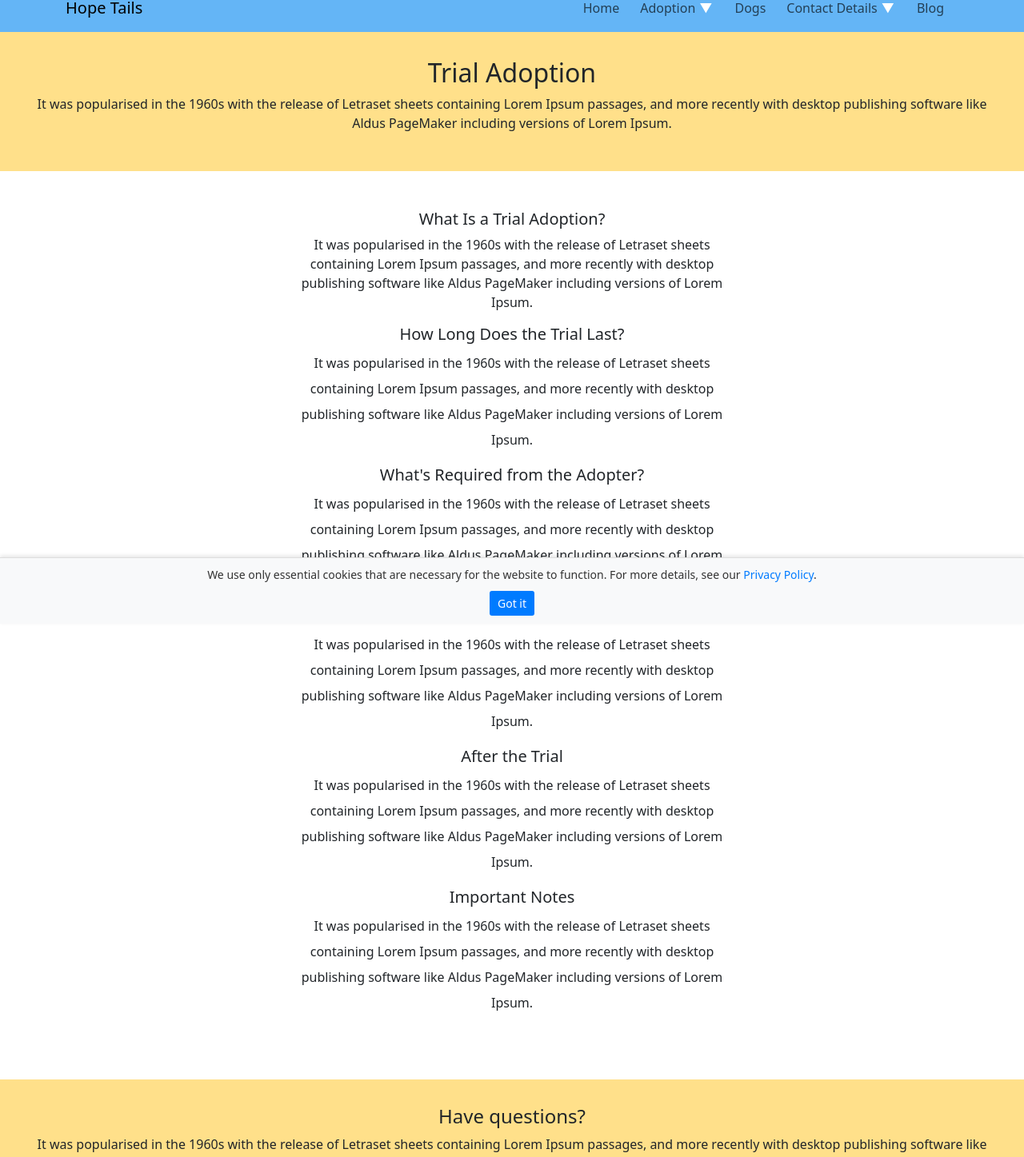
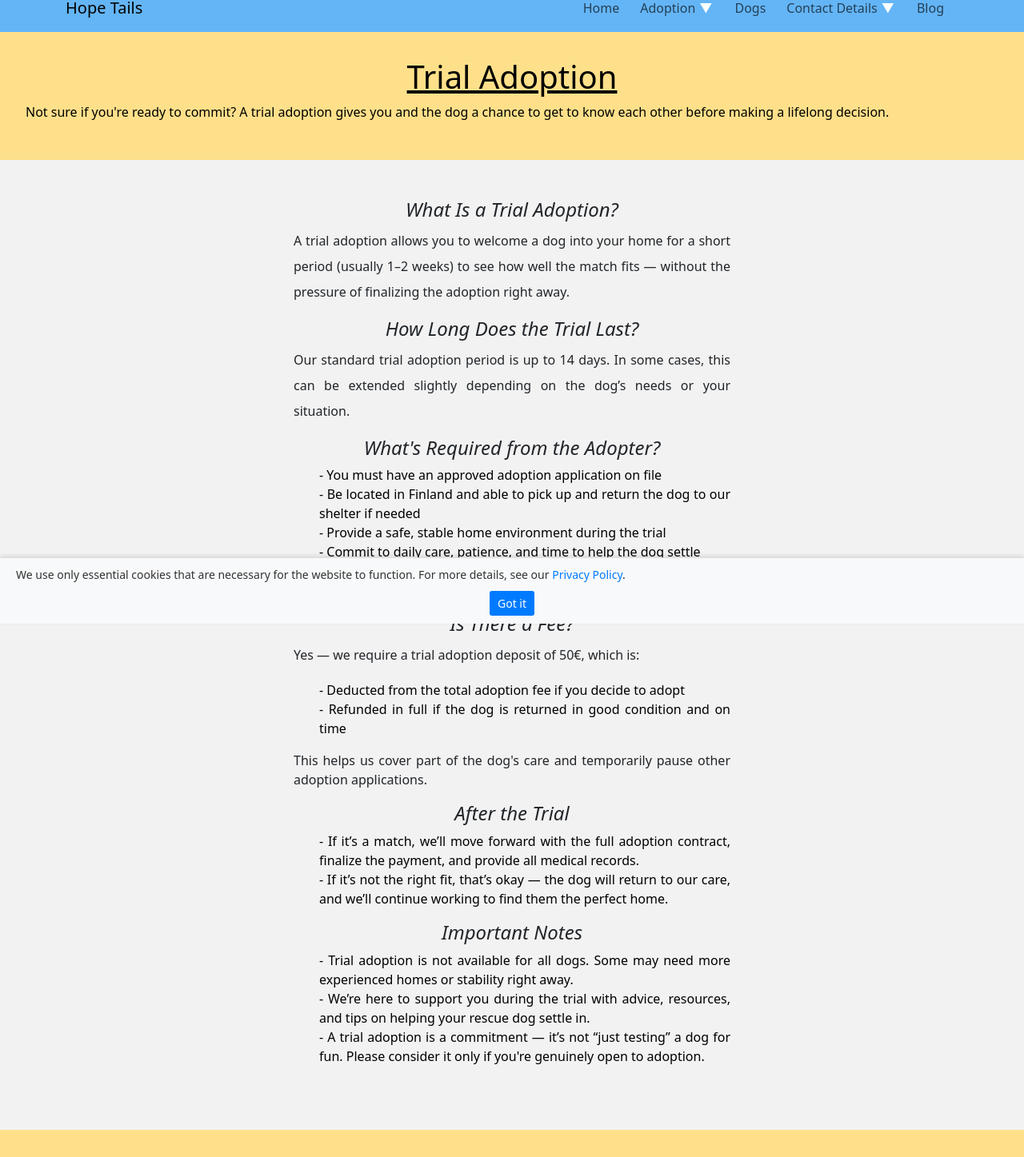
Before and after one commit to kristakorento/animal-rescue-adoption-website, a React (Vite) app: page /adoption/trial-adoption in a window 1280 px wide. Shown: the part 20-1467 px from the top of the page at 80% size. Built offline with nearby package versions, Linux system fonts and the light colour scheme.

Commit message:
TrialAdoption layout oikeat sisällöt valmis.

```diff
--- a/src/Nettisivujen_Koodit/TrialAdoption.jsx
+++ b/src/Nettisivujen_Koodit/TrialAdoption.jsx
@@ -1,42 +1,71 @@
 import React from "react";
 import { Container, Row, Col } from "react-bootstrap";
+import '../Nettisivujen_Tyylit/TrialAdoption.css'
 
 function TrialAdoption() {
   return (
-    <div>
-      <div style={{ backgroundColor: "#ffe08a", padding: "2rem", textAlign: "center" }}>
-        <h2>Trial Adoption</h2>
-        <p> It was popularised in the 1960s with the release of Letraset sheets containing Lorem Ipsum passages, and more recently with desktop publishing software like Aldus PageMaker including versions of Lorem Ipsum.</p>
+    <div className='bg-color-grey'>
+      <div className='bg-color-yellow' style={{ backgroundColor: "#ffe08a", padding: "2rem", textAlign: "center" }}>
+        <h1>Trial Adoption</h1>
+        <p>Not sure if you're ready to commit?
+           A trial adoption gives you and the dog a chance to get to know each other before making a lifelong decision.
+        </p>
       </div>
 
       <Container className="my-5">
-        <Row className="justify-content-center"  style={{ margintop:"4rem" ,marginBottom: "4rem"}}>
-          <Col md={8} lg={6} className="text-center">
-            <h5>What Is a Trial Adoption?</h5>
-            <p> It was popularised in the 1960s with the release of Letraset sheets containing Lorem Ipsum passages, and more recently with desktop publishing software like Aldus PageMaker including versions of Lorem Ipsum. </p>
+        <div className='bg-color-grey'>
+          <Row className="justify-content-center"  style={{ margintop:"4rem" ,marginBottom: "4rem"}}>
+            <Col md={8} lg={6} className="text-center">
+              <h3>What Is a Trial Adoption?</h3>
+              <p style={{lineHeight: "2.0"}}>A trial adoption allows you to welcome a dog into your home for a short period
+                (usually 1–2 weeks) to see how well the match fits — without the pressure of finalizing the adoption right away.
+              </p>
 
-            <h5>How Long Does the Trial Last?</h5>
-            <p style={{ lineHeight: "2.0"}}> It was popularised in the 1960s with the release of Letraset sheets containing Lorem Ipsum passages, and more recently with desktop publishing software like Aldus PageMaker including versions of Lorem Ipsum.</p>
+              <h3>How Long Does the Trial Last?</h3>
+              <p style={{ lineHeight: "2.0"}}>
+                Our standard trial adoption period is up to 14 days. In some cases,
+                this can be extended slightly depending on the dog’s needs or your situation.
+              </p>
 
-            <h5>What's Required from the Adopter?</h5>
-            <p style={{ lineHeight: "2.0"}}> It was popularised in the 1960s with the release of Letraset sheets containing Lorem Ipsum passages, and more recently with desktop publishing software like Aldus PageMaker including versions of Lorem Ipsum.</p>
+              <h3>What's Required from the Adopter?</h3>
+              <ul>
+                <li>- You must have an approved adoption application on file</li>
+                <li>- Be located in Finland and able to pick up and return the dog to our shelter if needed</li>
+                <li>- Provide a safe, stable home environment during the trial</li>
+                <li>- Commit to daily care, patience, and time to help the dog settle</li>
+                <li>- Communicate with us during the trial and be open to a follow-up call or check-in</li>
+            </ul>
 
-            <h5>Is There a Fee?</h5>
-            <p style={{ lineHeight: "2.0"}}> It was popularised in the 1960s with the release of Letraset sheets containing Lorem Ipsum passages, and more recently with desktop publishing software like Aldus PageMaker including versions of Lorem Ipsum.</p>
+              <h3>Is There a Fee?</h3>
+              <p style={{ lineHeight: "2.0"}}>Yes — we require a trial adoption deposit of 50€, which is:</p>
+              <ul>
+                <li>- Deducted from the total adoption fee if you decide to adopt</li>
+                <li>- Refunded in full if the dog is returned in good condition and on time</li>
+              </ul>
+              <p>This helps us cover part of the dog's care and temporarily pause other adoption applications. </p>
 
-            <h5>After the Trial</h5>
-            <p style={{ lineHeight: "2.0"}}> It was popularised in the 1960s with the release of Letraset sheets containing Lorem Ipsum passages, and more recently with desktop publishing software like Aldus PageMaker including versions of Lorem Ipsum.</p>
+              <h3>After the Trial</h3>
+              <ul>
+                <li>- If it’s a match, we’ll move forward with the full adoption contract, finalize the payment, and provide all medical records.</li>
+                <li>- If it’s not the right fit, that’s okay — the dog will return to our care, and we’ll continue working to find them the perfect home.</li>
+              </ul>
 
-            <h5>Important Notes</h5>
-            <p style={{ lineHeight: "2.0"}}> It was popularised in the 1960s with the release of Letraset sheets containing Lorem Ipsum passages, and more recently with desktop publishing software like Aldus PageMaker including versions of Lorem Ipsum.</p>
-          </Col>
-        </Row>
+              <h3>Important Notes</h3>
+              <ul>
+                <li>- Trial adoption is not available for all dogs. Some may need more experienced homes or stability right away.</li>
+                <li>- We’re here to support you during the trial with advice, resources, and tips on helping your rescue dog settle in.</li>
+                <li>- A trial adoption is a commitment — it’s not “just testing” a dog for fun. Please consider it only if you're genuinely open to adoption.</li>
+              </ul>
+            </Col>
+          </Row>
+        </div>
       </Container>
 
-      <div style={{ backgroundColor: "#ffe08a", padding: "2rem", textAlign: "center" }}>
-        <h4>Have questions?</h4>
-        <p> It was popularised in the 1960s with the release of Letraset sheets containing Lorem Ipsum passages, and more recently with desktop publishing software like Aldus PageMaker including versions of Lorem Ipsum.</p>
+      <div className='bg-color-yellow' style={{ backgroundColor: "#ffe08a", padding: "2rem", textAlign: "center" }}>
+        <h3>Have questions?</h3>
+        <p>Check out our FAQ section or contact us for more information.</p>
       </div>
+
     </div>
   );
 }
--- /dev/null
+++ b/src/Nettisivujen_Tyylit/TrialAdoption.css
@@ -0,0 +1,41 @@
+
+.bg-color-yellow {
+    background-color: #ffe6a0;
+    margin: 0;
+    padding: 0;
+    width: 100%;
+  }
+
+.bg-color-grey{
+    background-color: #f2f2f2;
+    margin: 0;
+    padding: 0;
+    width: 100%;
+
+  }
+
+  ul{
+    list-style: none;
+    text-align: center;
+    padding: 0;
+    margin: 0;
+  }
+  li{
+    text-align: justify;
+  }
+  h1{
+    font-weight: bold;
+    text-decoration: underline;
+  }
+  h3{
+    font-style: italic;
+  }
+  p{
+    text-align: justify;
+  }
+  @media only screen and (min-width: 1200px) {
+    .paragraph-text {
+      padding-left: 200px;
+      padding-right: 200px;
+    }
+  }
```
